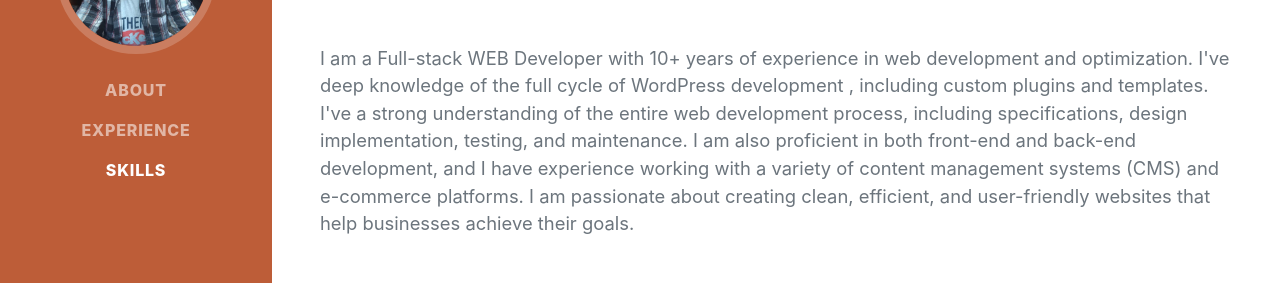
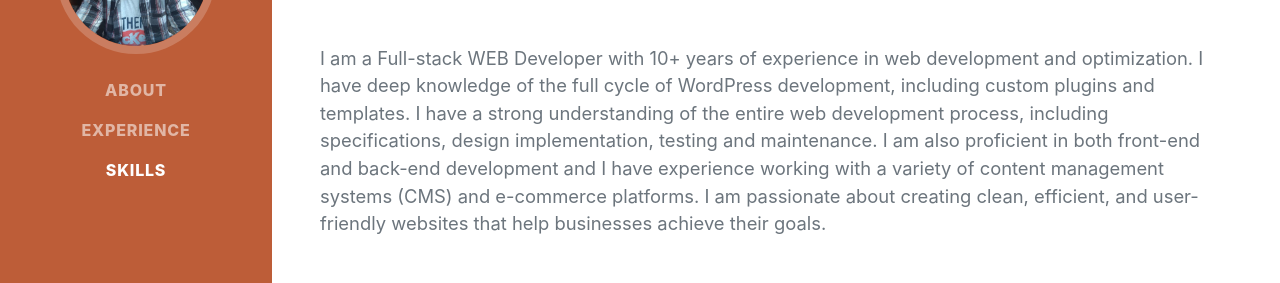
Before and after one commit to AnatoliiS/anatoliis.github.io, a website: page src/pug/index.pug in a window 1280 px wide. Shown: the part 362-645 px from the top of the page. Drawn offline with nearby package versions, Linux system fonts and the light colour scheme; files that its build step writes are made by us from their sources; files whose address does not match are found by name; a web font is replaced by a local one.

Commit message:
Fix grammatical errors and improve clarity in developer description on index page

```diff
--- a/src/pug/index.pug
+++ b/src/pug/index.pug
@@ -55,7 +55,7 @@ html(lang='en')
                     .subheading.mb-5
                         | 10+ years of experience in web development and optimization.
                     p.lead.mb-5
-                        | I am a Full-stack WEB Developer with 10+ years of experience in web development and optimization. I've deep knowledge of the full cycle of WordPress development , including custom plugins and templates. I've a strong understanding of the entire web development process, including specifications, design implementation, testing, and maintenance. I am also proficient in both front-end and back-end development, and I have experience working with a variety of content management systems (CMS) and e-commerce platforms. I am passionate about creating clean, efficient, and user-friendly websites that help businesses achieve their goals.
+                        | I am a Full-stack WEB Developer with 10+ years of experience in web development and optimization. I have deep knowledge of the full cycle of WordPress development, including custom plugins and templates. I have a strong understanding of the entire web development process, including specifications, design implementation, testing and maintenance. I am also proficient in both front-end and back-end development and I have experience working with a variety of content management systems (CMS) and e-commerce platforms. I am passionate about creating clean, efficient, and user-friendly websites that help businesses achieve their goals.
                     .social-icons
                         a.social-icon(href='https://www.linkedin.com/in/sanatolii/', target='_blank')
                             i.fab.fa-linkedin-in
```
